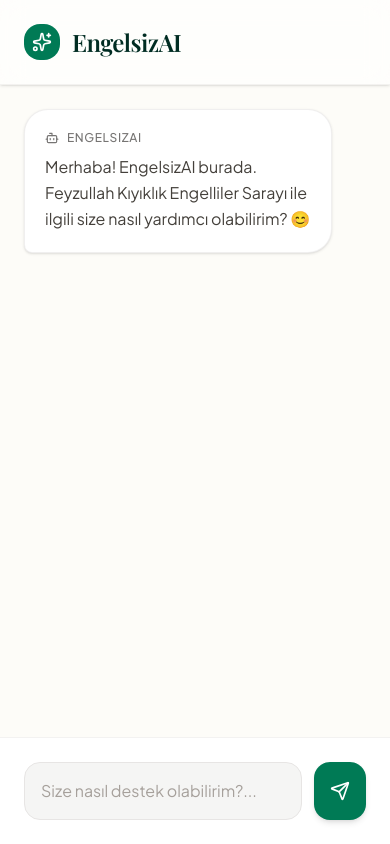
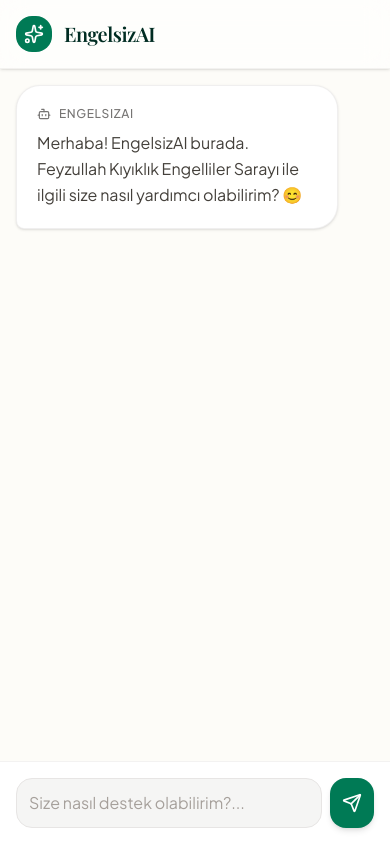
Before and after one commit to mrcbrbn5361/engelsizai, a React (Vite) app: page / in a window 390 px wide. Built offline with nearby package versions, Linux system fonts and the light colour scheme; no server answers; a web font is replaced by a local one.

Commit message:
feat: Refine UI padding and font sizes
Adjusts padding, margins, and font sizes across the application to improve visual consistency and responsiveness on different screen sizes. `h-[100dvh]` ensures full viewport height.

```diff
--- a/src/App.tsx
+++ b/src/App.tsx
@@ -52,17 +52,17 @@
   };
 
   return (
-    <div className="flex flex-col h-screen bg-[var(--bg-warm)] text-[var(--text-stone)] font-sans">
-      <header className="p-6 bg-white/50 backdrop-blur-md border-b border-stone-200/50 shadow-sm flex items-center justify-between sticky top-0 z-10">
+    <div className="flex flex-col h-[100dvh] bg-[var(--bg-warm)] text-[var(--text-stone)] font-sans">
+      <header className="p-4 md:p-6 bg-white/50 backdrop-blur-md border-b border-stone-200/50 shadow-sm flex items-center justify-between sticky top-0 z-10">
         <div className="flex items-center gap-3">
           <div className="p-2 bg-emerald-700 text-white rounded-2xl">
             <Sparkles size={20} />
           </div>
-          <h1 className="text-2xl font-serif font-semibold tracking-tight text-emerald-950">EngelsizAI</h1>
+          <h1 className="text-xl md:text-2xl font-serif font-semibold tracking-tight text-emerald-950">EngelsizAI</h1>
         </div>
       </header>
 
-      <main className="flex-1 overflow-y-auto p-6 space-y-8" aria-live="polite">
+      <main className="flex-1 overflow-y-auto p-4 md:p-6 space-y-6 md:space-y-8" aria-live="polite">
         <AnimatePresence>
           {messages.map(message => (
             <motion.div
@@ -93,20 +93,20 @@
         <div ref={messagesEndRef} />
       </main>
 
-      <footer className="p-6 bg-white border-t border-stone-200/50">
-        <form onSubmit={handleSubmit} className="flex gap-3 max-w-4xl mx-auto">
+      <footer className="p-4 md:p-6 bg-white border-t border-stone-200/50">
+        <form onSubmit={handleSubmit} className="flex gap-2 md:gap-3 max-w-4xl mx-auto">
           <input
             type="text"
             value={input}
             onChange={(e) => setInput(e.target.value)}
             placeholder="Size nasıl destek olabilirim?..."
-            className="flex-1 p-4 bg-stone-100 rounded-2xl border border-stone-200 focus:outline-none focus:ring-2 focus:ring-emerald-600/30 transition-all placeholder:text-stone-400"
+            className="flex-1 p-3 md:p-4 bg-stone-100 rounded-2xl border border-stone-200 focus:outline-none focus:ring-2 focus:ring-emerald-600/30 transition-all placeholder:text-stone-400"
             aria-label="Mesaj girişi"
           />
           <button
             type="submit"
             disabled={isLoading}
-            className="p-4 bg-emerald-700 text-white rounded-2xl hover:bg-emerald-800 disabled:opacity-50 transition-colors shadow-md hover:shadow-lg"
+            className="p-3 md:p-4 bg-emerald-700 text-white rounded-2xl hover:bg-emerald-800 disabled:opacity-50 transition-colors shadow-md hover:shadow-lg"
             aria-label="Gönder"
           >
             <Send size={20} />
```
